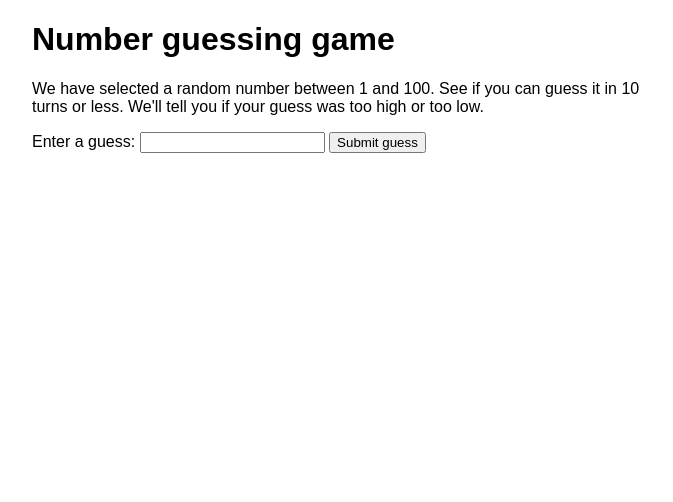
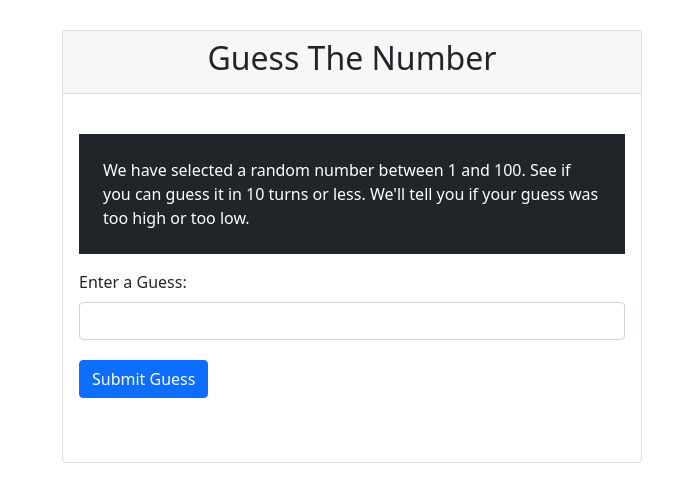
Before and after one commit to anjalisah89/hunchIt, a plain HTML site: page index.html in a window 1280 px wide. Shown: the whole page, without its empty margins (288-961 px from the left). Drawn offline with nearby package versions, Linux system fonts and the light colour scheme.

Commit message:
Adding Elements BootStrap

```diff
--- a/index.html
+++ b/index.html
@@ -3,7 +3,8 @@
   <head>
     <meta charset="utf-8">
 
-    <title>Number guessing game</title>
+    <title>Hunch It</title>
+    <link href="https://cdn.jsdelivr.net/npm/bootstrap@5.0.2/dist/css/bootstrap.min.css" rel="stylesheet" integrity="sha384-EVSTQN3/azprG1Anm3QDgpJLIm9Nao0Yz1ztcQTwFspd3yD65VohhpuuCOmLASjC" crossorigin="anonymous">
 
     <style>
       html {
@@ -14,32 +15,43 @@
         max-width: 800px;
         min-width: 480px;
         margin: 0 auto;
+        padding: 30px;
+      }
+      h2{
+        text-align: center;
       }
       .lastResult {
         color: white;
         padding: 3px;
       }
+      .guessSubmit{
+        margin-top: 20px;
+        margin-bottom: 10px;
+      }
     </style>
   </head>
 
   <body>
-      <h1>Number guessing game</h1>
-
-      <p>We have selected a random number between 1 and 100. See if you can guess it in 10 turns or less. We'll tell you if your guess was too high or too low.</p>
-
-<div class="form">
-  <label for="guessField">Enter a guess: </label>
-  <input type="text" id="guessField" class="guessField">
-  <input type="submit" value="Submit guess" class="guessSubmit" click="checkGuess(), setGameOver(),resetGame()">
+    <div class="card">
+      <div class="card-header">
+        <h2>Guess The Number</h2>
       </div>
-
+      <div class="card-body">
+        <br class="form">
+        <p class="card-title p-4 mb-2 bg-dark text-white">We have selected a random number between 1 and 100. See if you can guess it in 10 turns or less. We'll tell you if your guess was too high or too low.</p>
+        <label class="card-text my-2" for="guessField">Enter a Guess:</label>
+        <input type="text" id="guessField" class="guessField form-control">
+        <input type="submit" value="Submit Guess" class="guessSubmit btn btn-primary" click="checkGuess(), setGameOver(),resetGame()">
         <div class="resultParas">
           <p class="guesses"></p>
           <p class="lastResult"></p>
           <p class="lowOrHi"></p>
         </div>
+      </div>
+      </div>
+    </div>
 
 </body>
-
+<script src="https://cdn.jsdelivr.net/npm/bootstrap@5.0.2/dist/js/bootstrap.bundle.min.js" integrity="sha384-MrcW6ZMFYlzcLA8Nl+NtUVF0sA7MsXsP1UyJoMp4YLEuNSfAP+JcXn/tWtIaxVXM" crossorigin="anonymous"></script>
 <script src="index.js"></script>
 </html>
--- a/index.js
+++ b/index.js
@@ -18,15 +18,18 @@ function checkGuess() {
 
   if(userGuess === randomNumber) {
     lastResult.textContent = 'Congratulations! You got it right!';
+    lastResult.style.padding="10px";
     lastResult.style.backgroundColor = 'green';
     lowOrHi.textContent = '';
     setGameOver();
   } else if(guessCount === 10) {
     lastResult.textContent = '!!!GAME OVER!!!';
+    lastResult.style.padding="10px";
     lowOrHi.textContent = '';
     setGameOver();
   } else {
     lastResult.textContent = 'Wrong!';
+    lastResult.style.padding="10px";
     lastResult.style.backgroundColor = 'red';
     if(userGuess < randomNumber) {
       lowOrHi.textContent = 'Last guess was too low!';
```
Lines whose indentation alone changed are shown as unchanged.
